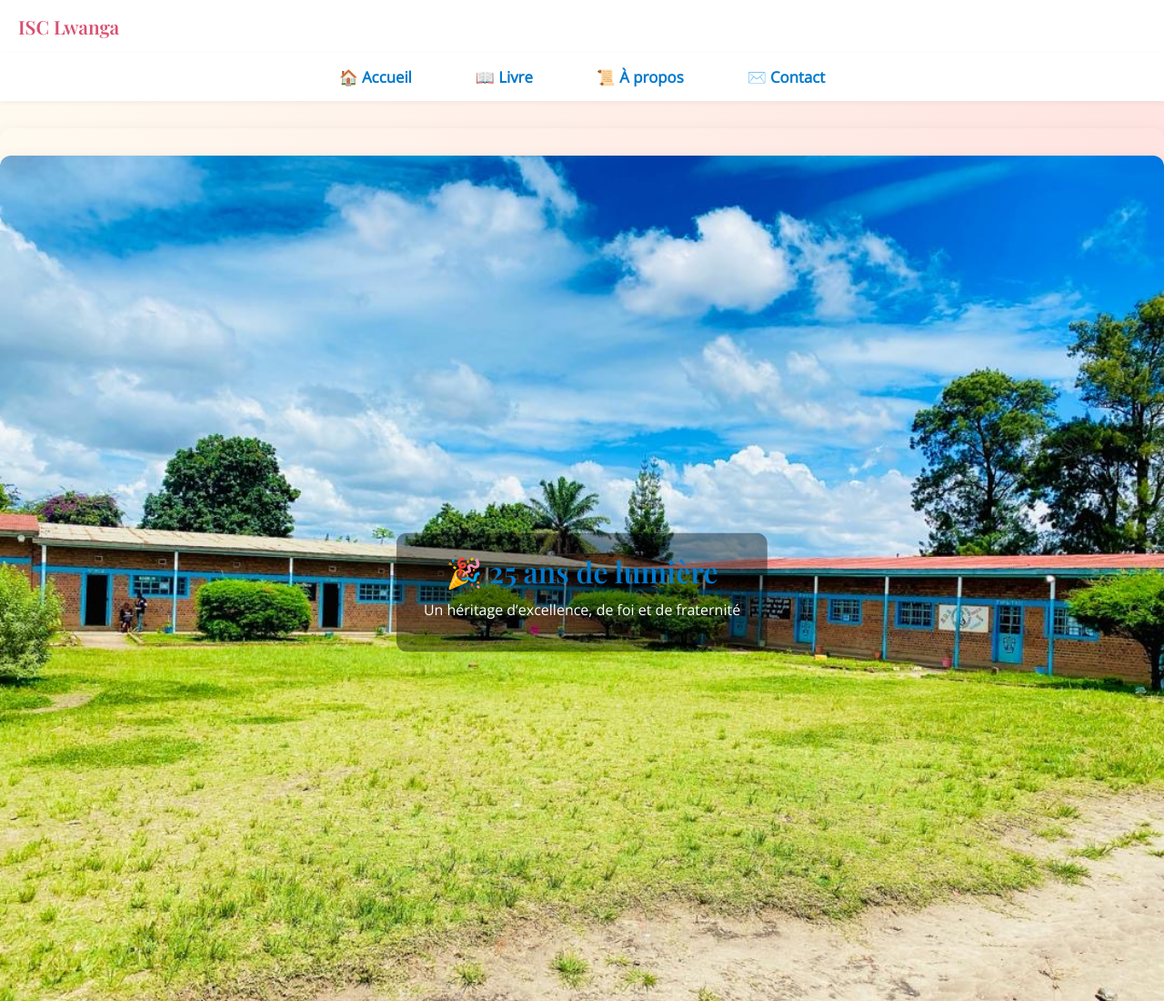
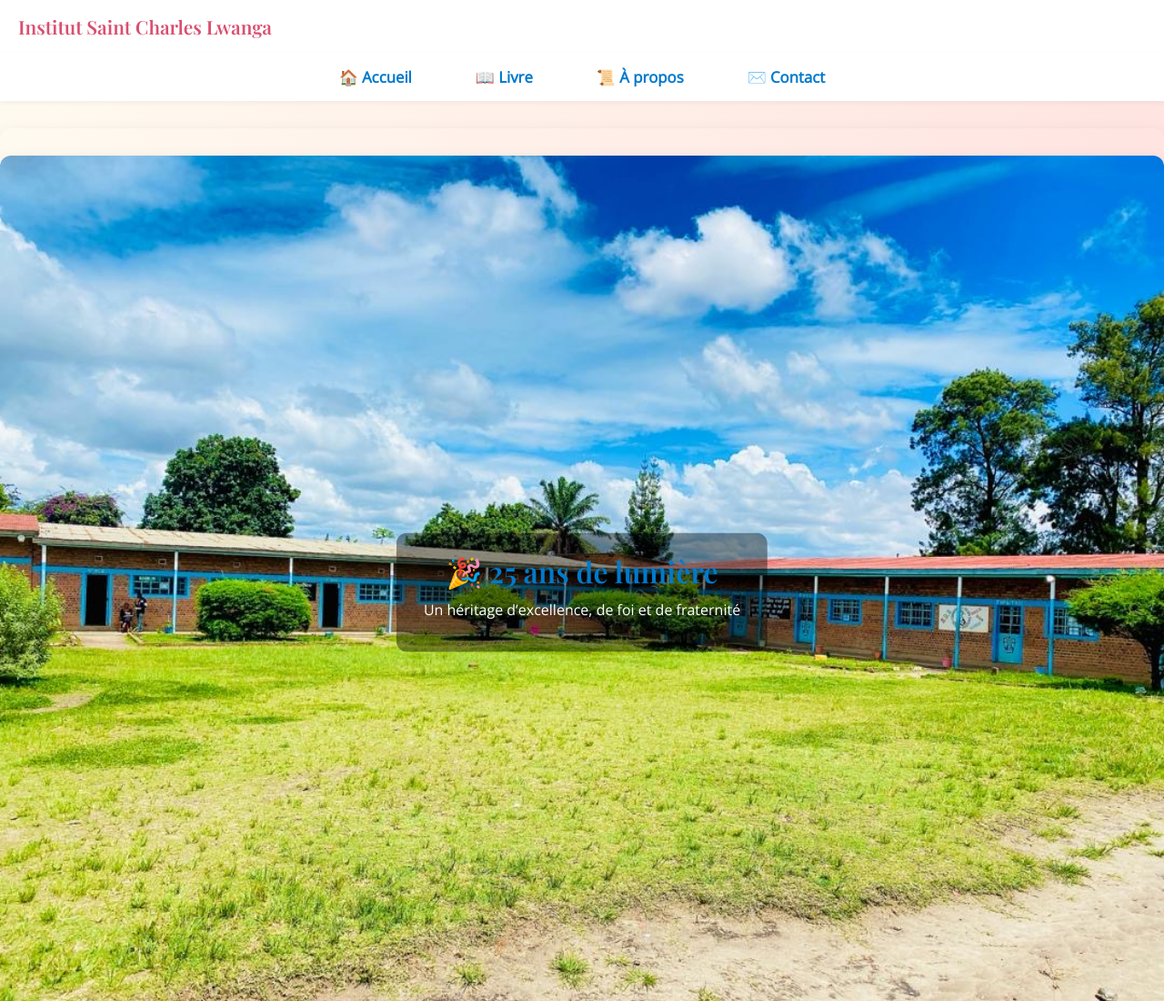
Before and after one commit to Gabby344/Lwanga25ans-, a plain HTML site: page index.html in a window 1280 px wide. Shown: the top 1100 px of the page at 91% size. Drawn offline with nearby package versions, Linux system fonts and the light colour scheme.

Commit message:
Update index.html

```diff
--- a/index.html
+++ b/index.html
@@ -19,7 +19,7 @@
 
   <header>
     <div class="navbar">
-      <div class="logo">ISC Lwanga</div>
+      <div class="logo">Institut Saint Charles Lwanga</div>
       <div class="hamburger" onclick="toggleMenu()">☰</div>
     </div>
     <nav class="menu" id="menu">
```
